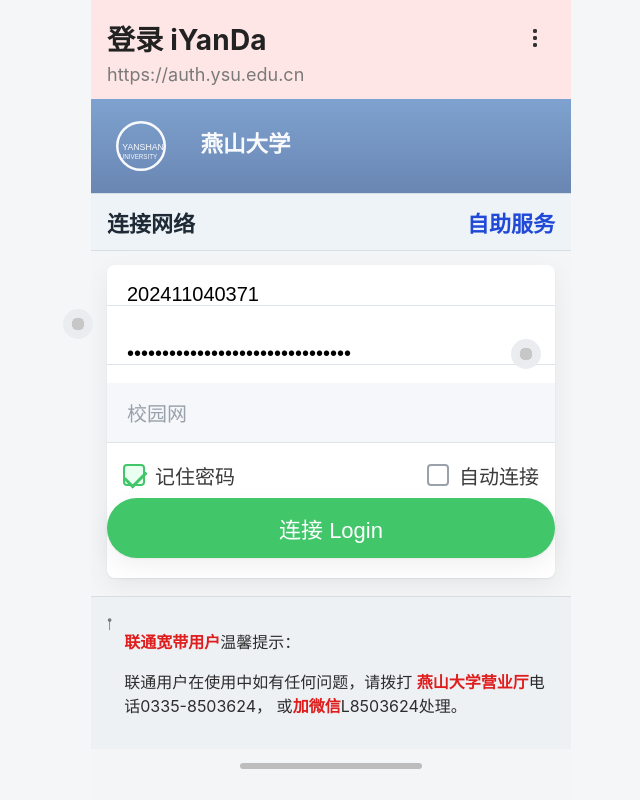
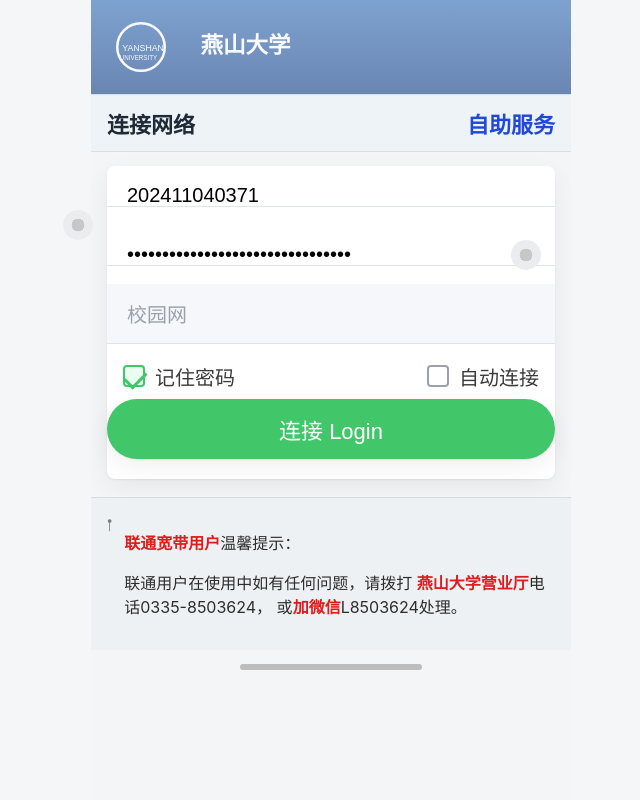
Before and after one commit to zj-616/ysu-auth-demo, a plain HTML site: page index.html in a window 1280 px wide. Shown: the whole page, without its empty margins (309-949 px from the left). Drawn offline with Linux system fonts and the light colour scheme.

Commit message:
Update index.html

```diff
--- a/index.html
+++ b/index.html
@@ -13,16 +13,7 @@
   <main id="app" class="app">
     <!-- Screen 1: 登录 -->
     <section id="screen-login" class="screen active" aria-label="登录">
-      <!-- 顶部浅粉背景标题 -->
-      <header class="topbar topbar--pink">
-        <div class="topbar__left">
-          <h1 class="topbar__title">登录 iYanDa</h1>
-          <div class="topbar__url">https://auth.ysu.edu.cn</div>
-        </div>
-        <button class="icon-btn" aria-label="更多">
-          <span class="icon more-vert"></span>
-        </button>
-      </header>
+
 
       <!-- 学校横幅（可替换为真实图片） -->
       <div class="banner">
```
